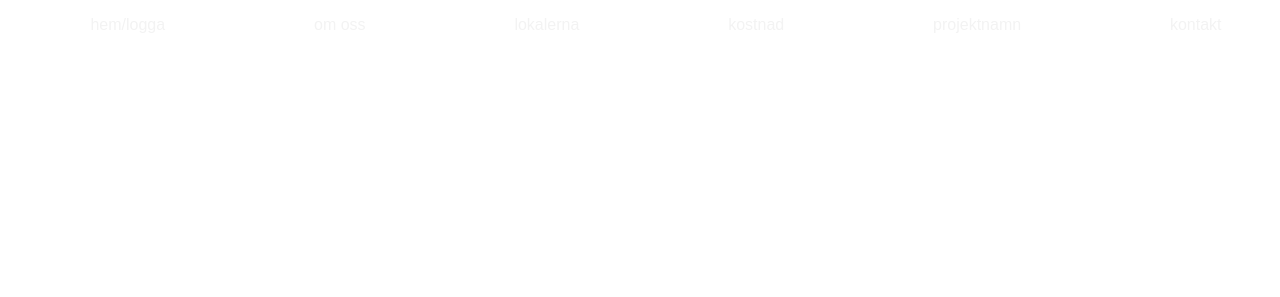
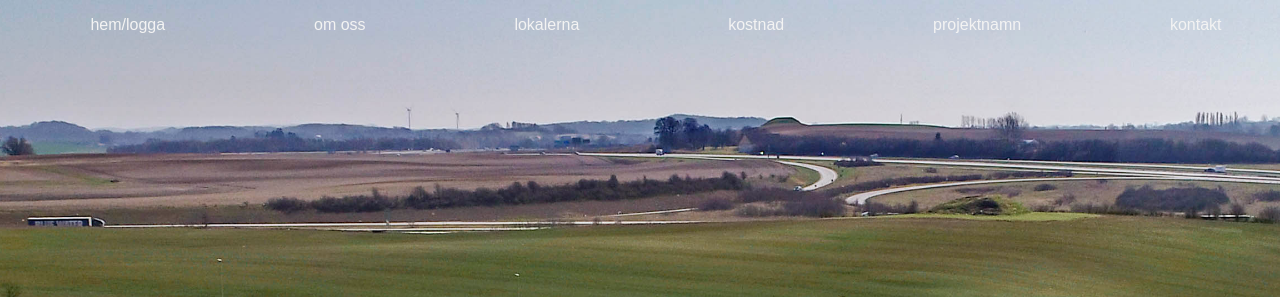
Before and after one commit to JonisDonis/demo, a plain HTML site: page index.html in a window 1280 px wide. Shown: the top 297 px of the page. Drawn offline with Linux system fonts and the light colour scheme; the site is published under a folder, as on GitHub Pages, so addresses that start at the root find nothing.

Commit message:
took away /

```diff
--- a/styles.css
+++ b/styles.css
@@ -84,7 +84,7 @@ section {
 }
 
 #hem {
-  background-image: url(/img/hero.jpg);
+  background-image: url(img/hero.jpg);
   background-size: cover;
   background-position: center;
   color: white;
```
